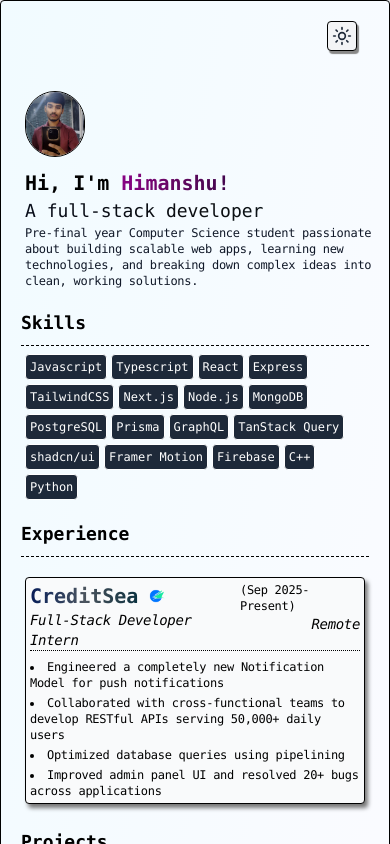
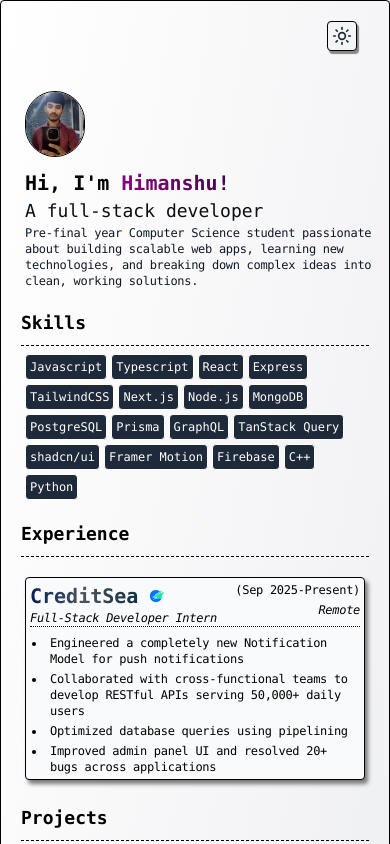
Before and after one commit to himanshur4/portfolio-v1, a React (Vite) app: page / in a window 390 px wide. Shown: the top 844 px of the page. Built offline with nearby package versions, Linux system fonts and the light colour scheme.

Commit message:
Implement code changes to enhance functionality and improve performance

```diff
--- a/index.html
+++ b/index.html
@@ -2,7 +2,7 @@
 <html lang="en">
   <head>
     <meta charset="UTF-8" />
-    <link rel="icon" type="image/svg+xml" href="/himImage.jpg" />
+    <link rel="icon" type="image/svg+xml" href="/hLogo.png" />
     <meta name="viewport" content="width=device-width, initial-scale=1.0" />
     <title>himanshu-portfolio</title>
   </head>
--- a/src/components/Experience.jsx
+++ b/src/components/Experience.jsx
@@ -24,24 +24,24 @@ const Experience = () => {
                   <img src={c.companyLogo} className='w-5 sm:w-6 ml-2  dark:border-0' alt="company logo" />
                 </div>
 
-                  <span className='text-sm sm:text-md tracking-tight dark:text-gray-300 font-normal italic'>
+                  <span className='text-xs sm:text-sm tracking-tight dark:text-gray-300 font-normal italic'>
                     {c.role}
                   </span>
 
               </div>
               <div className='flex flex-col'>
-              <span className='text-xs sm:text-sm tracking-tight dark:text-gray-300'>
+              <span className='text-xs sm:text-sm tracking-tight dark:text-gray-300 text-right'>
                 ({c.joining}-{c.end})
 
               </span>
-                <span className='text-sm sm:text-md tracking-tight dark:text-gray-300 font-normal italic text-right'>
+                <span className='text-xs sm:text-sm tracking-tight dark:text-gray-300 font-normal italic text-right mt-1'>
                     {c.locationType}
                 </span>
               </div>
             </div>
-            <ul className='list-disc list-inside mt-2 space-y-1 text-xs sm:text-sm tracking-tight dark:text-gray-300'>
+            <ul className='list-disc list-outside mt-2 space-y-1 text-xs sm:text-sm tracking-tight dark:text-gray-300 ml-4'>
               {c.description.split('\n').map((point, index) => (
-                <li key={index}>
+                <li key={index} className='pl-1'>
                   {point.replace('•', '').trim()}
                 </li>
               ))}
--- a/src/data.js
+++ b/src/data.js
@@ -89,7 +89,7 @@ export const data={
             "id": "1",
             "company": "CreditSea",
             "locationType": "Remote",
-            "location": "Raipur, Chhatishgarh, India",
+            "location": "Raipur, Chhattishgarh",
             "role": "Full-Stack Developer Intern",
             "joining": "Sep 2025",
             "end": "Present",
--- a/src/pages/Home.jsx
+++ b/src/pages/Home.jsx
@@ -12,7 +12,7 @@ const Home = () => {
      const {darkMode} = useThemeStore();
   return (
 
-    <div className="flex flex-col dark:text-gray-300 w-full sm:w-2xl md:w-2xl sm:px-4 min-h-screen  dark:bg-gradient-to-br dark:from-[#0d1117] dark:via-[#18191a] dark:to-[#2c212d]  bg-gradient-to-tl  border border-solid shadow-[5px_5px_5px_#070613] dark:shadow-[5px_5px_3px_#555555] rounded from-[#fefbff] to-[#f1fbff] sm:mb-1 md:mb-2 dark:border-zinc-500" >
+    <div className="flex flex-col dark:text-gray-300 w-full sm:w-2xl md:w-2xl sm:px-4 min-h-screen dark:bg-gradient-to-br dark:from-[#0a0d12] dark:via-[#161618] dark:to-[#1f1528]  border border-solid shadow-[5px_5px_5px_#070613] dark:shadow-[5px_5px_3px_#555555] rounded bg-white sm:mb-1 bg-gradient-to-br from-[#ffffff] via-[#f5f5f7] to-[#e8eaed] md:mb-2 dark:border-zinc-500" >
         <Navbar/>
         <Hero />
         <Skills/>
```
Also changed, not shown: public/hLogo.png (added).
